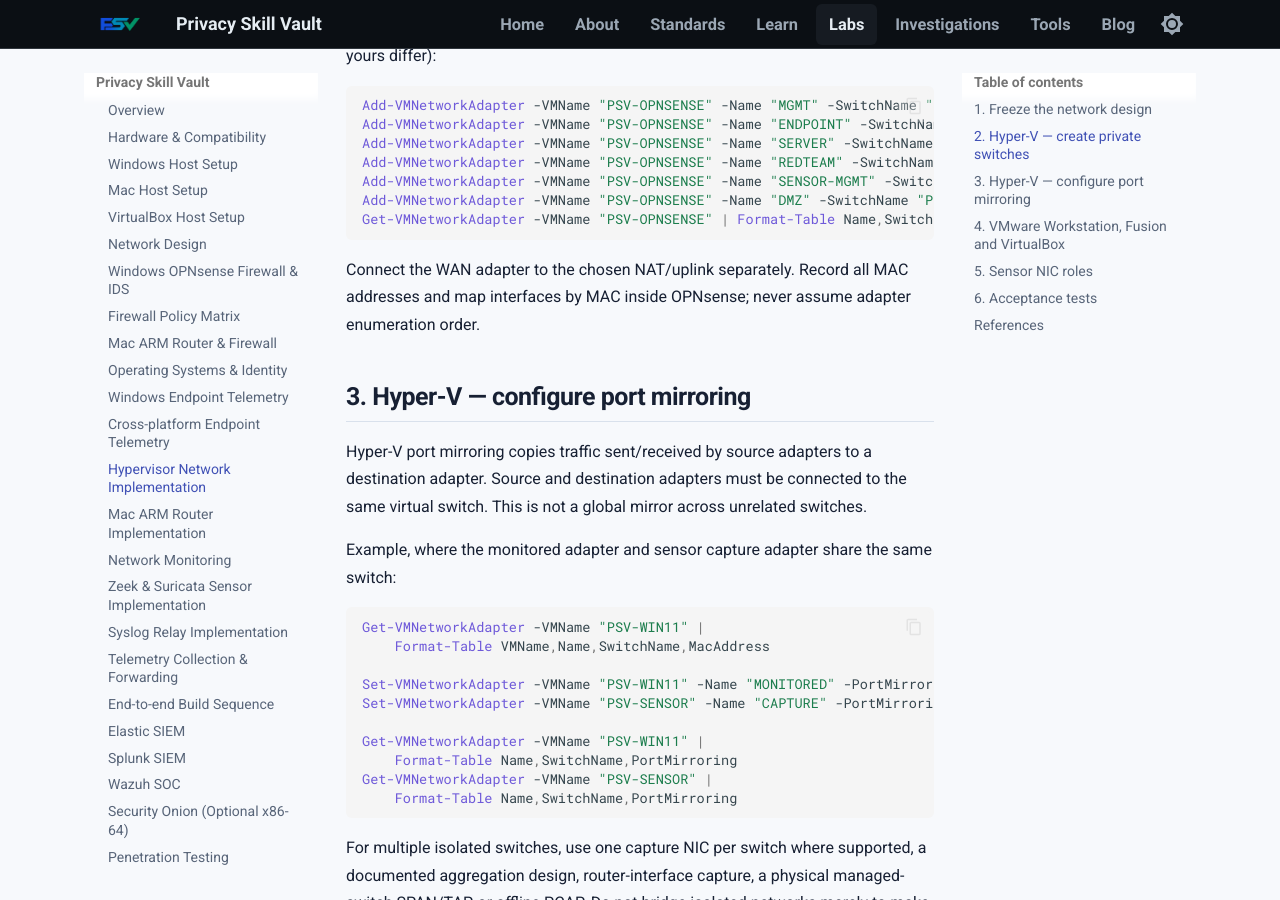
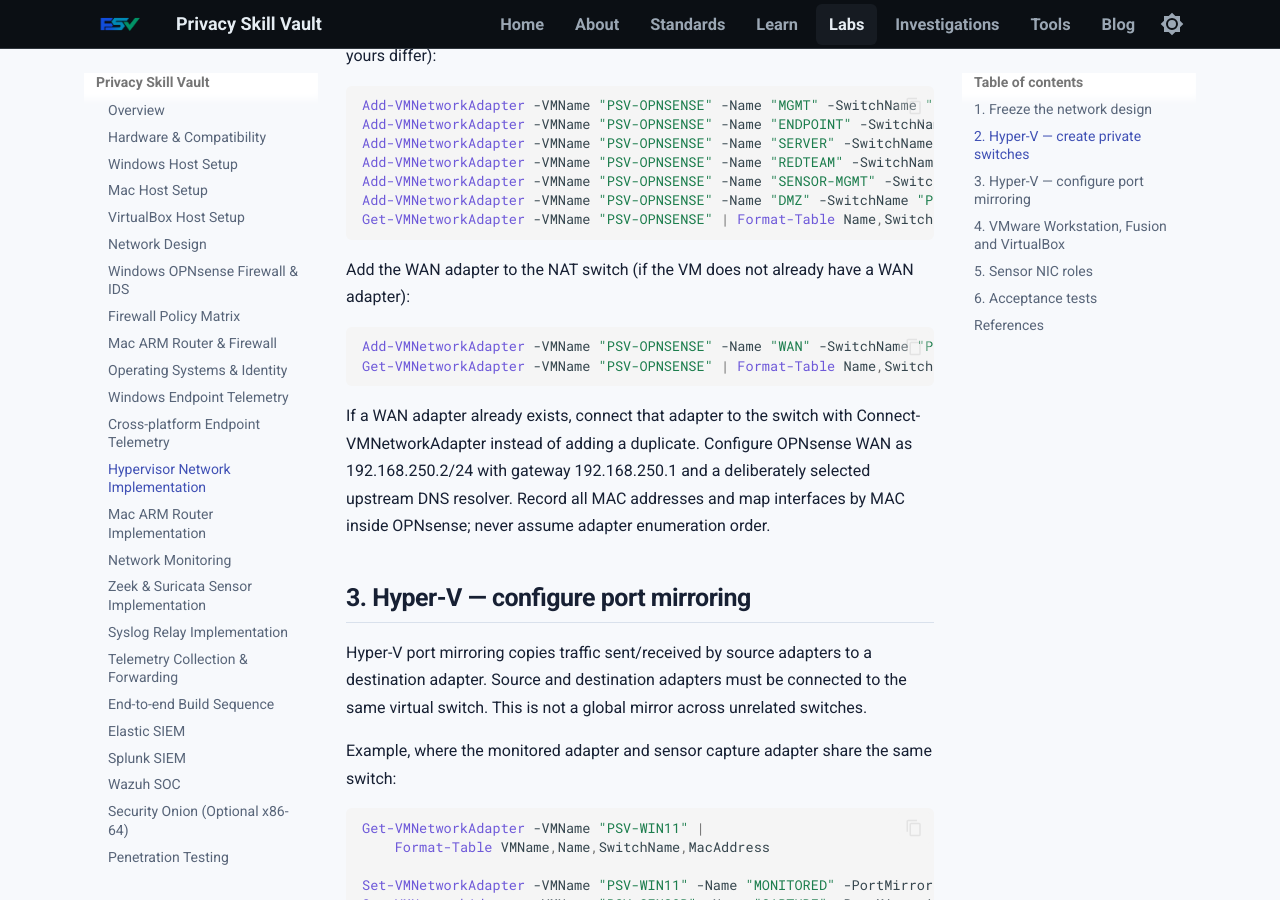
Before and after one commit to PrivacySkillVault/privacyskillvault.github.io, an MkDocs documentation site: the page built from docs/labs/hypervisor-network-implementation.md, in a window 1280 px wide and 900 px high, scrolled down 2260 px. Built offline with MkDocs 1.6.1 and Material for MkDocs 9.7.7, drawn with Linux system fonts in a browser that asks for light colours.

Commit message:
Add explicit Hyper-V firewall WAN adapter connection

```diff
--- a/docs/labs/hypervisor-network-implementation.md
+++ b/docs/labs/hypervisor-network-implementation.md
@@ -71,7 +71,14 @@
 Get-VMNetworkAdapter -VMName "PSV-OPNSENSE" | Format-Table Name,SwitchName,MacAddress
 ~~~
 
-Connect the WAN adapter to the chosen NAT/uplink separately. Record all MAC addresses and map interfaces by MAC inside OPNsense; never assume adapter enumeration order.
+Add the WAN adapter to the NAT switch (if the VM does not already have a WAN adapter):
+
+~~~powershell
+Add-VMNetworkAdapter -VMName "PSV-OPNSENSE" -Name "WAN" -SwitchName "PSV-WAN-NAT"
+Get-VMNetworkAdapter -VMName "PSV-OPNSENSE" | Format-Table Name,SwitchName,MacAddress
+~~~
+
+If a WAN adapter already exists, connect that adapter to the switch with Connect-VMNetworkAdapter instead of adding a duplicate. Configure OPNsense WAN as 192.168.250.2/24 with gateway 192.168.250.1 and a deliberately selected upstream DNS resolver. Record all MAC addresses and map interfaces by MAC inside OPNsense; never assume adapter enumeration order.
 
 ## 3. Hyper-V — configure port mirroring
 
```
